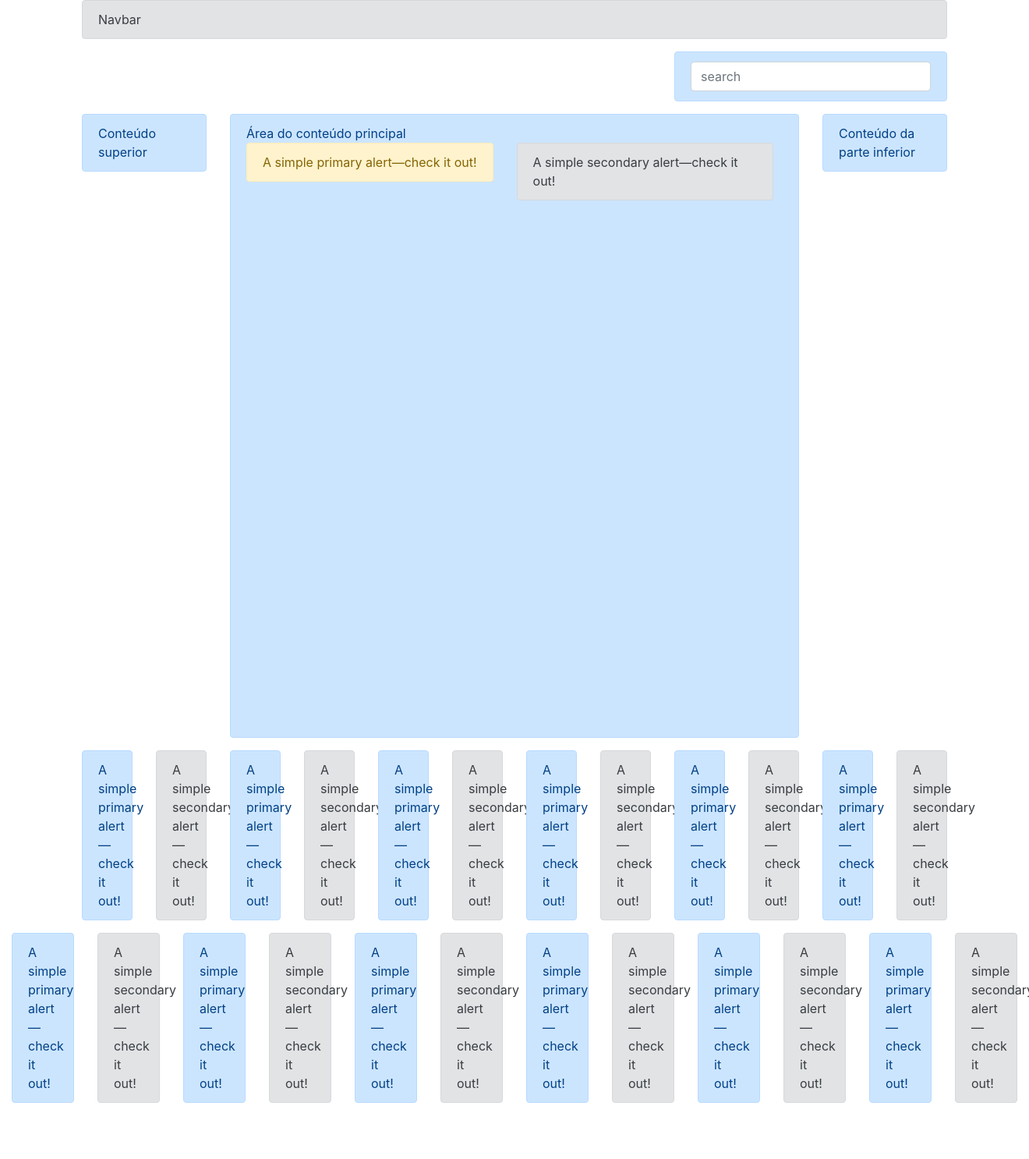
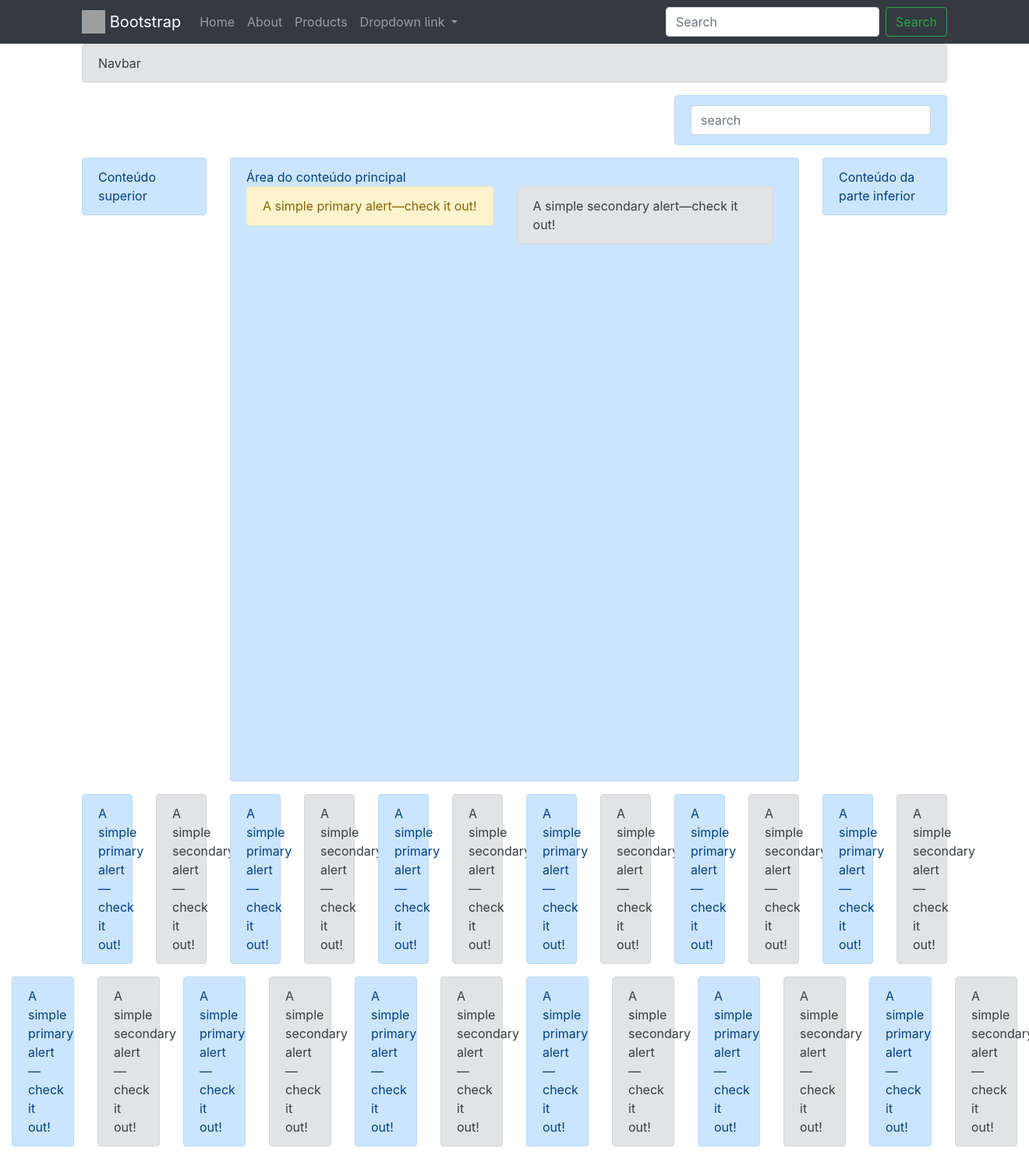
Before and after one commit to Eliseu1264/e_commerce, a Django app: page /bootstrap/ in a window 1320 px wide. Shown: the whole page at 78% size. Before the commit the page ends 1414 px from the top, so only its background shows below. Run offline with Django 4.2, Linux system fonts and the light colour scheme; parts of the project's set-up code (start-up, migrations or seed data) failed here and were passed over; some libraries are stand-ins or nearby versions; grey boxes are pictures that could not be loaded.

Commit message:
bootstrap_navbar

```diff
--- a/template/bootstrap/example.html
+++ b/template/bootstrap/example.html
@@ -9,6 +9,45 @@
         <title>Bootstrap example</title>
     </head>
     <body>
+        <!-- Image and text -->
+        <nav class="navbar navbar-expand-md navbar-dark bg-dark">
+            <div class='container'>
+                <a class="navbar-brand" href="#">
+                    <img src="https://getbootstrap.com/docs/4.0/assets/brand/bootstrap-solid.svg" width="30" height="30" class="d-inline-block align-top" alt="">
+                    Bootstrap
+                </a>
+                <button class='navbar-toggler' type='button' data-toggle='collapse' data-target='#navbar-collapse-links' aria-expanded='false' aria-label='Toggle Navigation'>
+                    <span class='navbar-toggler-icon'></span>
+                </button>
+                <div class='collapse navbar-collapse' id='navbar-collapse-links'>
+                    <ul class='navbar-nav'>
+                        <li class='nav-item'>
+                            <a href='#' class='nav-link'>Home</a>
+                        </li>
+                        <li class='nav-item'>
+                            <a href='#' class='nav-link'>About</a>
+                        </li>
+                        <li class='nav-item'>
+                            <a href='#' class='nav-link'>Products</a>
+                        </li>
+                        <li class="nav-item dropdown">
+                            <a class="nav-link dropdown-toggle" href="#" id="navbarDropdownMenuLink" data-toggle="dropdown" aria-haspopup="true" aria-expanded="false">
+                                Dropdown link
+                            </a>
+                            <div class="dropdown-menu" aria-labelledby="navbarDropdownMenuLink">
+                                <a class="dropdown-item" href="#">Action</a>
+                                <a class="dropdown-item" href="#">Another action</a>
+                                <a class="dropdown-item" href="#">Something else here</a>
+                            </div>
+                        </li>
+                    </ul>
+                    <form class="form-inline ml-auto">
+                        <input class="form-control mr-sm-2" type="search" placeholder="Search" aria-label="Search">
+                        <button class="btn btn-outline-success my-2 my-sm-0" type="submit">Search</button>
+                    </form>
+                </div>
+            </div>
+        </nav>
         <div class='container'>
             <div class="row">
                 <div class="col-12">
```
